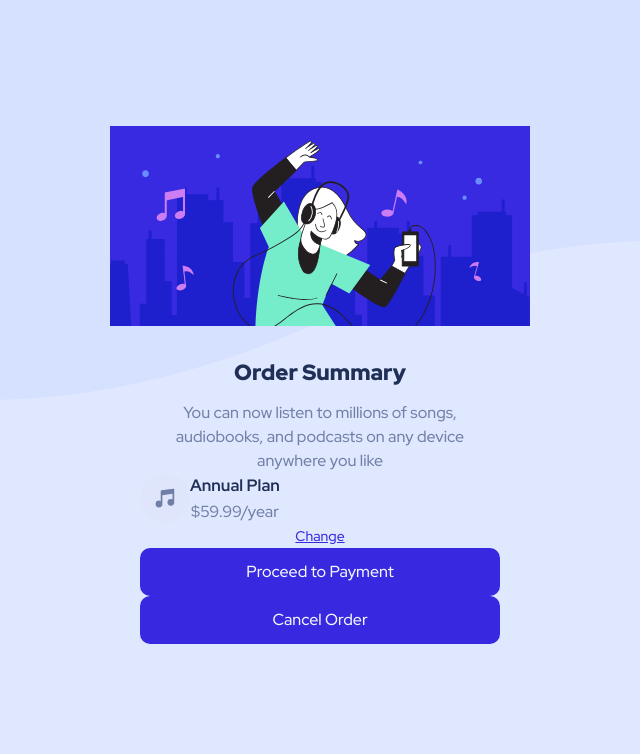
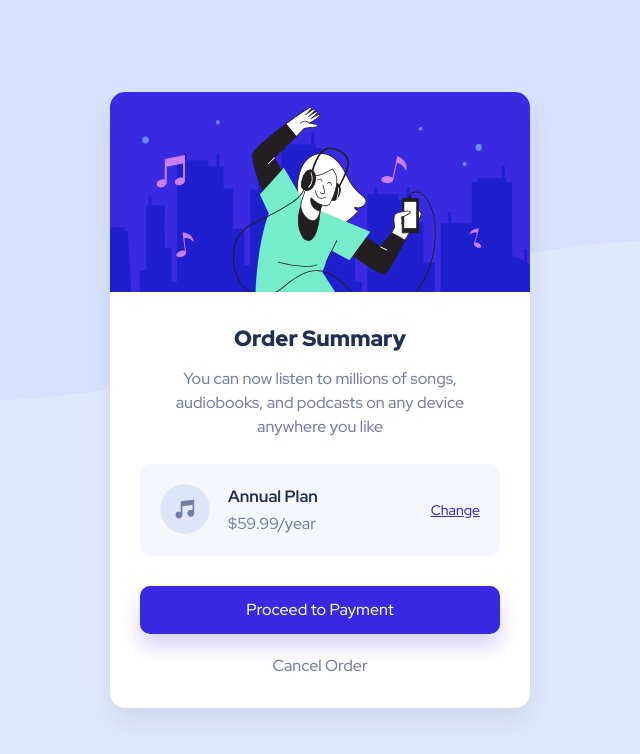
Before and after one commit to LuhTiberio/order-summary-component-main, a plain HTML site: page index.html in a window 1280 px wide. Shown: the whole page, without its empty margins (320-960 px from the left). Drawn offline with Linux system fonts and the light colour scheme.

Commit message:
Redone all the stylecard

```diff
--- a/style.css
+++ b/style.css
@@ -28,6 +28,7 @@ body {
   display: grid;
   place-items: center;
 }
+
 h2,
 h4 {
   color: var(--clr-blue-5);
@@ -38,6 +39,14 @@ h4 {
   margin: 0 auto;
   padding: 1.5rem;
 }
+
+.card {
+  background-color: #fff;
+  border-radius: 1.5rem;
+  overflow: hidden;
+  box-shadow: 1px 15px 25px rgba(0, 0, 0, 0.07);
+}
+
 .card-header {
   height: 20rem;
 }
@@ -47,16 +56,29 @@ h4 {
   height: 100%;
   object-fit: cover;
 }
+
 .card-content {
   padding: 3rem;
   text-align: center;
 }
+
 .card-title {
   color: var(--clr-blue-5);
   font-size: 2.2rem;
   font-weight: 900;
   margin-bottom: 1.2rem;
 }
+
+.card .order-details {
+  display: flex;
+  align-items: center;
+  justify-content: space-between;
+  background-color: var(--clr-blue-1);
+  padding: 2rem;
+  margin: 2.5rem 0 3rem;
+  border-radius: 1rem;
+}
+
 .order-details .item {
   display: flex;
 }
@@ -66,10 +88,20 @@ h4 {
   height: 5rem;
   border-radius: 50%;
 }
+
+.order-details .item-info {
+  margin-left: 1.8rem;
+  display: flex;
+  flex-direction: column;
+  justify-content: space-between;
+  align-items: flex-start;
+}
+
 .order-details .item-name {
   font-size: clamp(1.5rem, 3vw, 1.65rem);
   margin-bottom: 3px;
 }
+
 .order-details .item-plan {
   font-size: clamp(1.5rem, 3vw, 1.6rem);
 }
@@ -78,6 +110,7 @@ h4 {
   font-size: clamp(1.3rem, 3vw, 1.4rem);
   color: var(--clr-blue-4);
 }
+
 .order-details .action:hover {
   text-decoration: none;
 }
@@ -87,6 +120,7 @@ h4 {
   flex-direction: column;
   align-items: center;
 }
+
 .action-buttons .btn {
   text-decoration: none;
   display: block;
@@ -96,3 +130,39 @@ h4 {
   padding: 1.2rem;
   border-radius: 1rem;
 }
+
+.action-buttons .btn-primary {
+  box-shadow: 0 1.2rem 2rem hsl(245, 75%, 90%);
+}
+
+.action-buttons .btn-primary:hover {
+  filter: opacity(75%);
+}
+
+.action-buttons .btn-transparent {
+  width: max-content;
+  padding: 0;
+  margin-top: 2rem;
+  background: none;
+  color: var(--clr-blue-3);
+}
+
+.action-buttons .btn-transparent:hover {
+  color: var(--clr-blue-5);
+}
+
+@media screen and (max-width: 375px) {
+  body {
+    background: var(--clr-blue-2) url(../images/pattern-background-mobile.svg)
+      no-repeat top;
+    background-size: cover;
+  }
+
+  .card-content {
+    padding: 3rem 2rem;
+  }
+
+  .card-header {
+    height: 17.5rem;
+  }
+}
```
